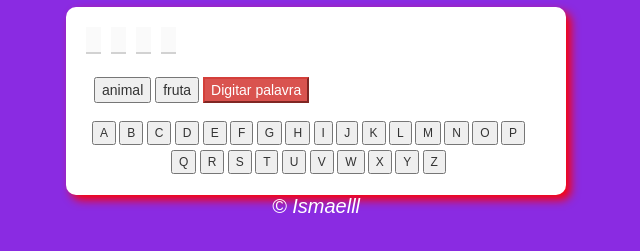
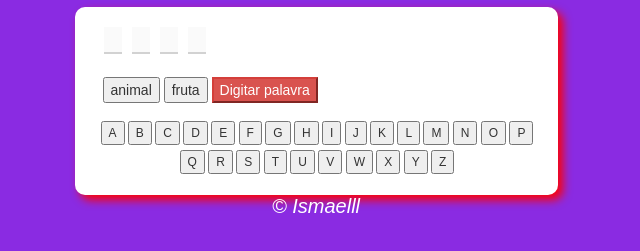
Before and after one commit to Ismael66/Jogo_Forca, a plain HTML site: page index.html in a window 1280 px wide. Both pictures are taken after a click on the button "animal". Shown: the part 63-314 px from the top of the page, without its empty margins (324-964 px from the left). Drawn offline with nearby package versions, Linux system fonts and the light colour scheme.

Commit message:
Ajuste de css

```diff
--- a/css/estilo.css
+++ b/css/estilo.css
@@ -14,7 +14,7 @@ section {
     background: white;
     border-radius: 10px;
     padding: 15px;
-    width: 500px;
+    width: 483px;
     margin: auto;
     box-shadow: 5px 5px 10px red;
 }
@@ -45,6 +45,11 @@ footer {
     align-items: center;
     justify-content: center;
 }
+.palavraMeio{
+    width: 4%;
+    left: 2%;
+    position: relative;
+}
 input{
     margin-top: 5px;
 }
--- a/js/script.js
+++ b/js/script.js
@@ -116,7 +116,7 @@ const escolhePalvraTema = function (campo) {
 }
 const inserePalavra = function (palavraGuardada) {
     for (let i = 0; i < palavraGuardada.length; i++) {
-        palavra.innerHTML += "<input type='text' id='letra' maxlength='1' class='palavraSorteada lacuna' disabled='true'>";
+        palavra.innerHTML += "<input type='text' id='letra' maxlength='1' class='palavraSorteada lacuna palavraMeio' disabled='true'>";
     }
 }
 const reset = function () {
```
